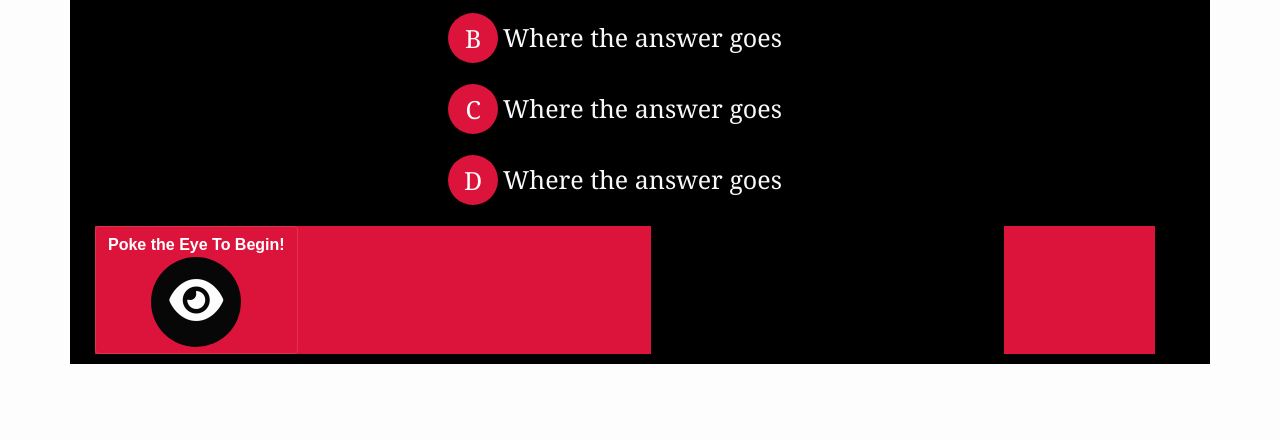
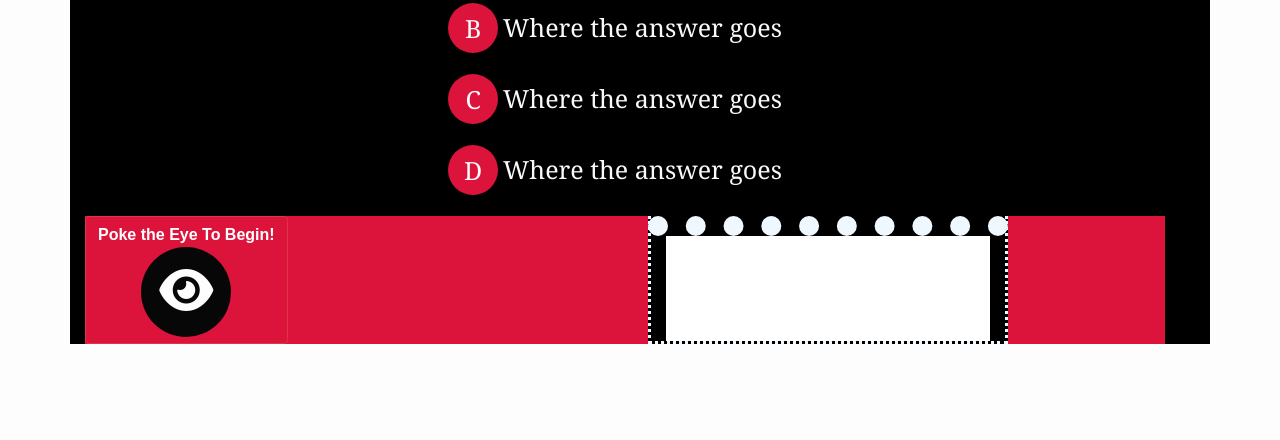
Before and after one commit to skyelucking/04-Code-Quiz, a plain HTML site: page index.html in a window 1280 px wide. Shown: the part 360-800 px from the top of the page. Drawn offline with nearby package versions, Linux system fonts and the light colour scheme.

Commit message:
made the counter fancy. I need to stop playing around with the css...

```diff
--- a/index.html
+++ b/index.html
@@ -32,13 +32,13 @@
 
 
     <!-- Create the Start Quiz Button Which Kick's Off the Timer -->
-    <div class="container" id="#quizIntro">
+    <div class="container-md" id="#quizIntro">
       <row class="row">
         <col class="col text-center"><div class="jumbotron" >
           <h1 class="display-8 text-center">CAGE MATCH - CODING CHALLENGE!</h1>
-          <p id="lead">It'll be 75 seconds of pure JavaScript Coding Blitz - with a 10 second penalty on your timer for every wrong answer!  Not only that - but you mustn't get distracted by ol' cagey Nick Cage trying to break your concentraion. As time grows short so does Nick Cage's apparent sanity! Stay focused! Stay strong! Stay Cage free!</p></div>
+          <p id="lead">It'll be 75 seconds of a pure JavaScript Coding Quiz Blitz - with a 10 second penalty on your timer for every wrong answer!  Not only that - but you mustn't get distracted by ol' cagey Nick Cage trying to break your concentraion. As time grows short so does Nick Cage's apparent sanity! Stay focused! Stay strong! Stay Cage freeeee!</p></div>
 
-<div class="quiz container text-center" >
+<div class="quiz container-md text-center" >
   <div class="container text-center">
   <div class="row container" style="background-color: rgb(0, 0, 0); min-width: 100%;">
     <p class="questions container" id="#quizQuestion">Where the question goes</p>
@@ -68,14 +68,14 @@
 
 </div>
 
-        <div class="container-md" style="max-width:100% ;">
-        <row class="row"
+        <div class="container-lg" style="max-width:100% ; background-color: crimson;">
+        <row class="row" style="background-color: crimson;">
         <col class="col-lg-4 text-left" style="background-color: crimson;"><div class="button btn btn-danger" style="font-weight: bolder; text-align: center; background-color: crimson;"> Poke the Eye To Begin! <br>
         <button aria-label="play" id="play">
           <i class="fas fa-eye"></i>
         </button></div>
         <div class="col-lg-4 text-left" style="background-color:crimson;"></div>
-        <div class="col-lg-4 text-left" style="background-color:black;"><div class="time"><div id="seconds"style="font-weight: bolder; text-align: center;"></div></col>
+        <div class="col-lg-4 text-left" style="background-color:black; border-top: 20px; border-color: aliceblue; border-style: dotted;"><div class="time"><div id="seconds" style="font-weight: bolder; text-align: center;"></div></col>
       </div>
         </div>
 </div>
--- a/style.css
+++ b/style.css
@@ -37,7 +37,7 @@ h1 {
 
 }
 .quiz {
-  padding: 10px;
+  padding: 0px;
   max-width: 100%;
   max-height: 100%;
   margin: 0px auto;
@@ -62,20 +62,20 @@ h1 {
   font-family: Cambria, Cochin, Georgia, Times, 'Times New Roman', serif;
 }
 
-.timer {
+.time {
   height: 100%;
   width: 100%;
-  margin: 10px;
+  margin: 0px;
+  color: red;
   background-color: rgb(255, 255, 255);
-  /* border-radius: 50%; */
-  position: relative;
+   position: relative;
 }
 
 
 #seconds {
-    font-size: 4em;
-    float: none;
-    color: white;
+    font-size: 6em;
+    float: inherit;
+    color: crimson;
   }
   button {
     height: 90px;
```
